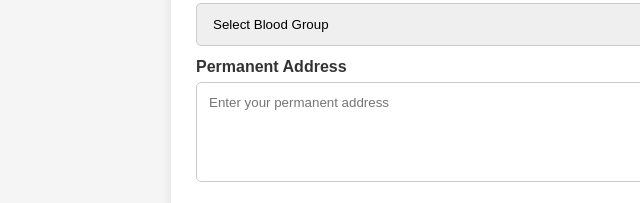
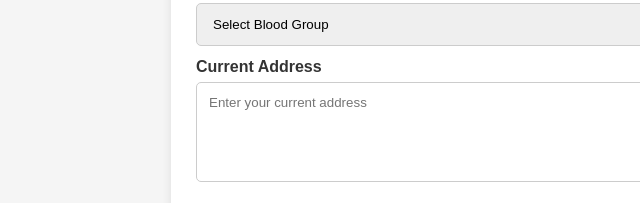
Before and after one commit to RituRajShakya/blood-donation, a plain HTML site: page index.html in a window 1280 px wide. Shown: the part 629-832 px from the top of the page, 69-709 px from the left. Drawn offline with Linux system fonts and the light colour scheme.

Commit message:
Update index.html

```diff
--- a/index.html
+++ b/index.html
@@ -230,10 +230,10 @@
                 <option value="O-">O-</option>
             </select>
 
-            <label for="address">Permanent Address</label>
+            <label for="address">  Current Address</label>
             <textarea
                 id="address"
-                placeholder="Enter your permanent address"
+                placeholder="Enter your current address"
                 required
             ></textarea>
 
```
